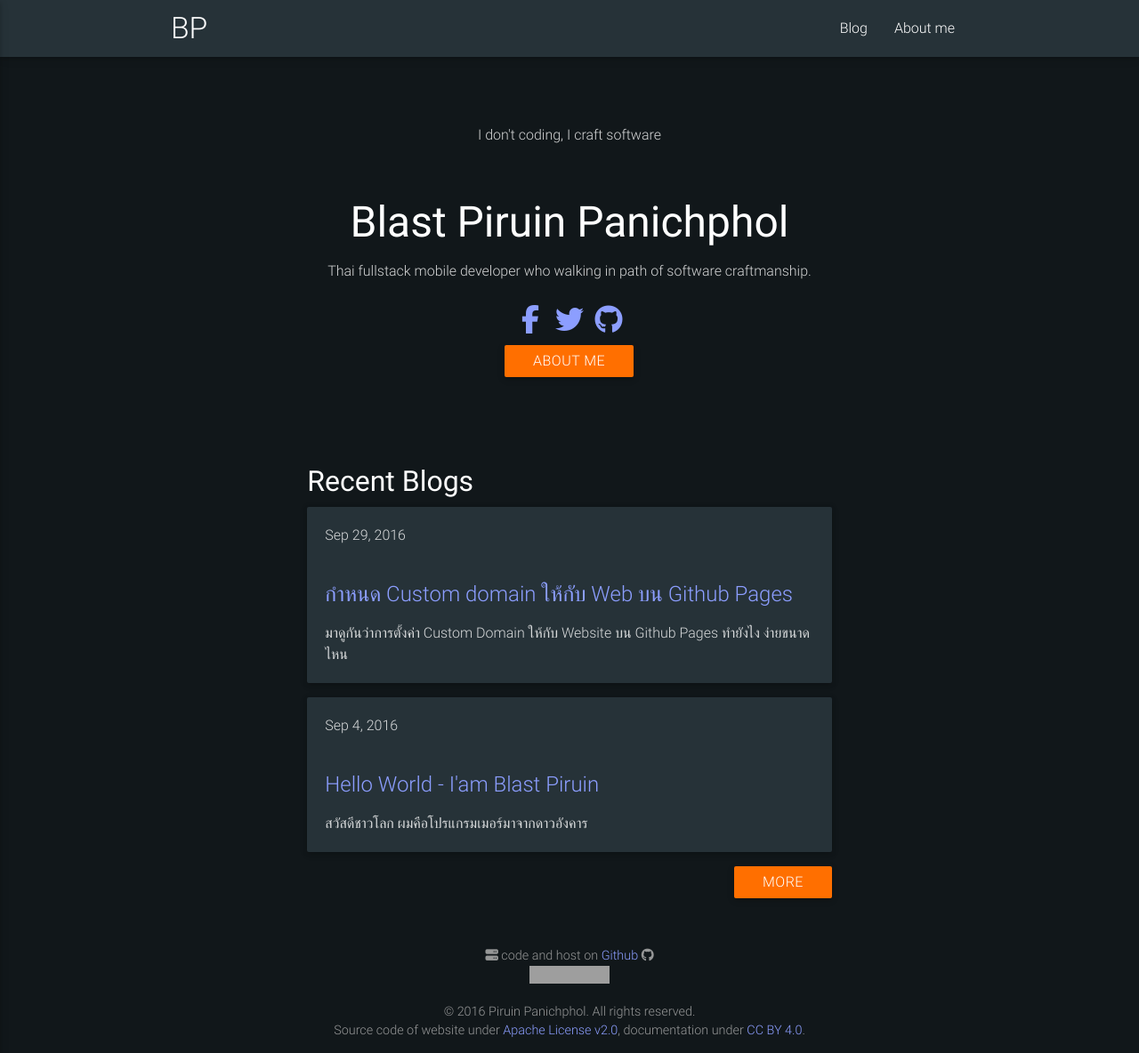
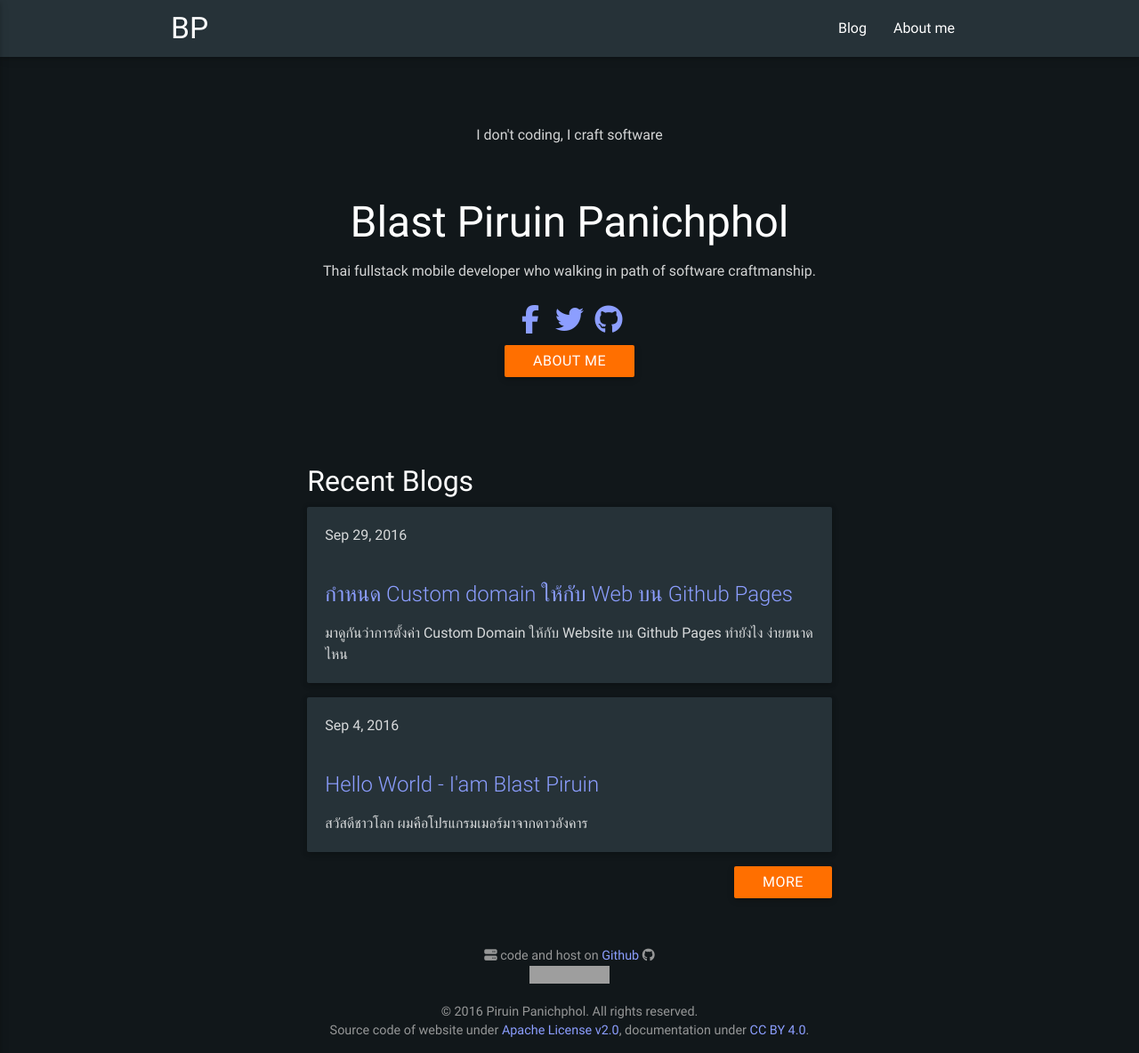
Before and after one commit to piruin/piruin.github.io, a Jekyll site: the page built from index.html, in a window 1280 px wide and 1184 px high. Shown: the whole window at 89% size. Built offline with Jekyll 4.4.1, drawn with Linux system fonts in a browser that asks for light colours; nearby versions of some CDN libraries; grey boxes are pictures that could not be loaded.

Commit message:
change font normal font-weight to 400

```diff
--- a/_sass/components/_typography.scss
+++ b/_sass/components/_typography.scss
@@ -19,7 +19,7 @@ html{
   }
 
   font-family: "Roboto", sans-serif;
-  font-weight: 350;
+  font-weight: 400;
   color: $primary-text-color;
 }
 
```
